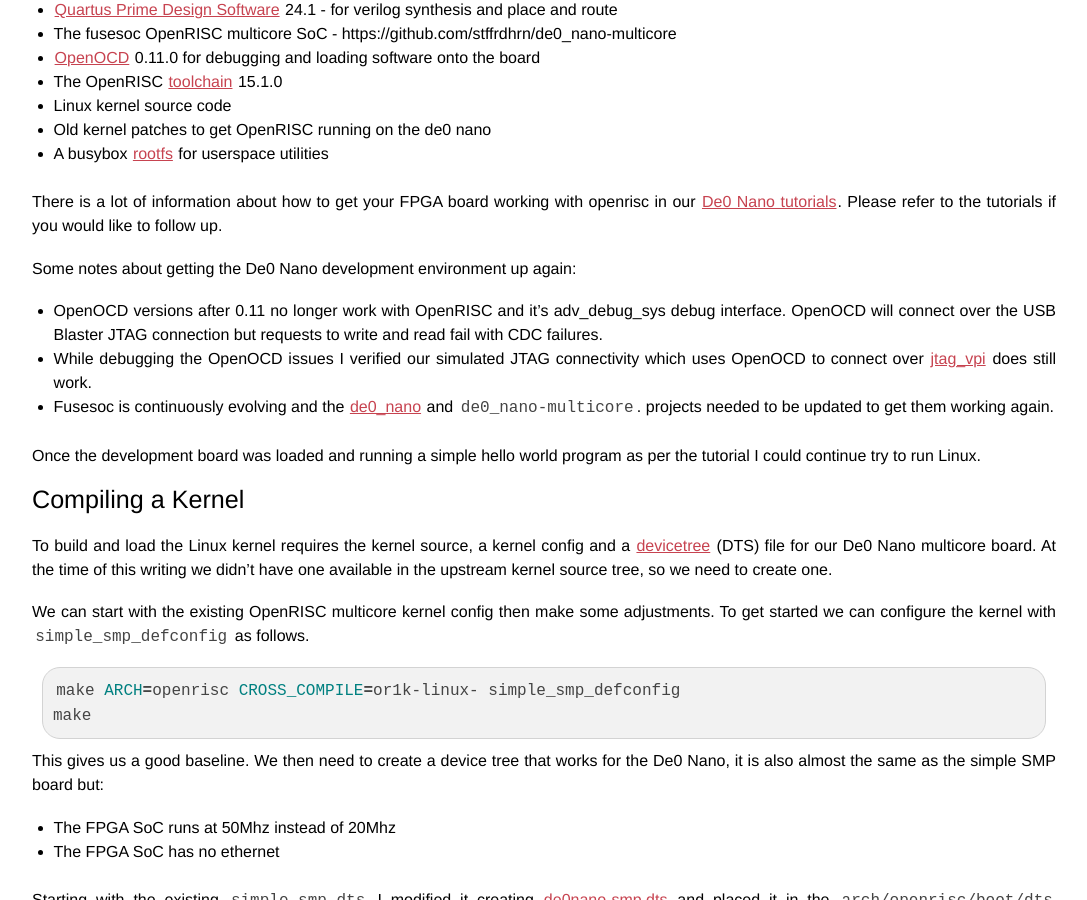
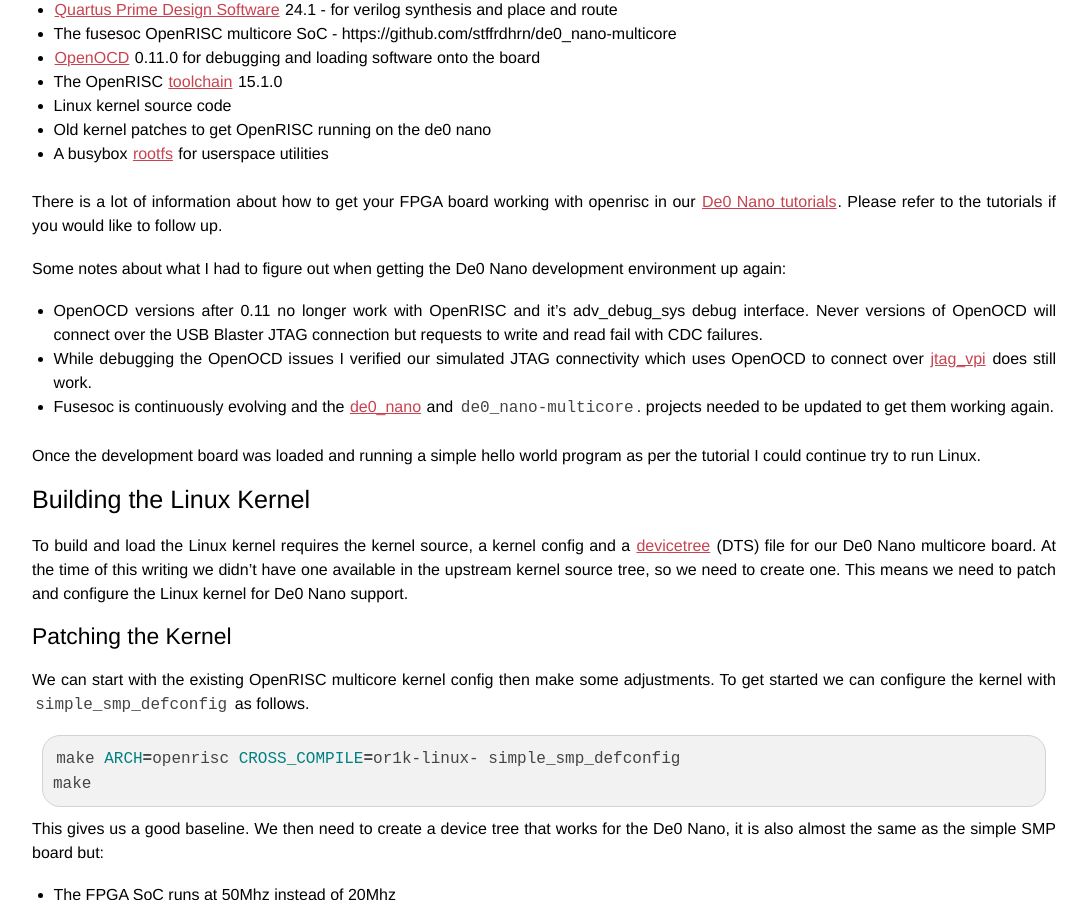
Before and after one commit to stffrdhrn/stffrdhrn.github.io, a Jekyll site: the page built from _posts/2026-01-13-or1k-linux-smp-softlockup-bug.md, in a window 1280 px wide and 900 px high, scrolled down 1211 px. Shown: the whole window, without its empty margins (96-1183 px from the left). Built offline with Jekyll 4.4.1, drawn with Linux system fonts in a browser that asks for light colours; some of the changed text lies outside the part shown.

Commit message:
smp-multicore-bug: Fixup continuity issue with kernel compiling

````diff
--- a/_posts/2026-01-13-or1k-linux-smp-softlockup-bug.md
+++ b/_posts/2026-01-13-or1k-linux-smp-softlockup-bug.md
@@ -71,11 +71,11 @@
 openrisc in our [De0 Nano tutorials](https://openrisc.io/tutorials/de0_nano/).
 Please refer to the tutorials if you would like to follow up.
 
-Some notes about getting the De0 Nano development environment up again:
+Some notes about what I had to figure out when getting the De0 Nano development environment up again:
 
  - OpenOCD versions after 0.11 no longer work with OpenRISC and it's
    adv_debug_sys debug interface.
-   OpenOCD will connect over the USB Blaster JTAG connection but
+   Never versions of OpenOCD will connect over the USB Blaster JTAG connection but
    requests to write and read fail with CDC failures.
  - While debugging the OpenOCD issues I verified our simulated
    JTAG connectivity which uses OpenOCD to connect over
@@ -87,12 +87,15 @@
 Once the development board was loaded and running a simple hello world program
 as per the tutorial I could continue try to run Linux.
 
-## Compiling a Kernel
+## Building the Linux Kernel
 
 To build and load the Linux kernel requires the kernel source, a kernel config and a
 [devicetree](https://www.devicetree.org/)
 (DTS) file for our De0 Nano multicore board.  At the time of this writing we didn't have one available
-in the upstream kernel source tree, so we need to create one.
+in the upstream kernel source tree, so we need to create one.  This means we
+need to patch and configure the Linux kernel for De0 Nano support.
+
+### Patching the Kernel
 
 We can start with the existing OpenRISC multicore kernel config then make some
 adjustments.  To get started we can configure the kernel with `simple_smp_defconfig`
@@ -199,7 +202,7 @@
 
 ## Booting the Image
 
-Loading the kernel onto our FPGA board using the gdb and openocd commands from the
+Loading the kernel onto our FPGA board using the GDB and OpenOCD commands from the
 tutorial the system boots.
 
 The system runs for a while and maybe we can execute commands, 2 CPU's are
@@ -602,7 +605,7 @@
 $15 = 0xc1fd0004
 ```
 
-Here we see the value gdb reads is `0x86330004`, but the address of the variable is
+Here we see the value GDB reads is `0x86330004`, but the address of the variable is
 `0xc1fd0004`.  This is a kernel address as we see the `0xc0000000` address offset.
 
 Let's inspect the assembly code that is running.
````
